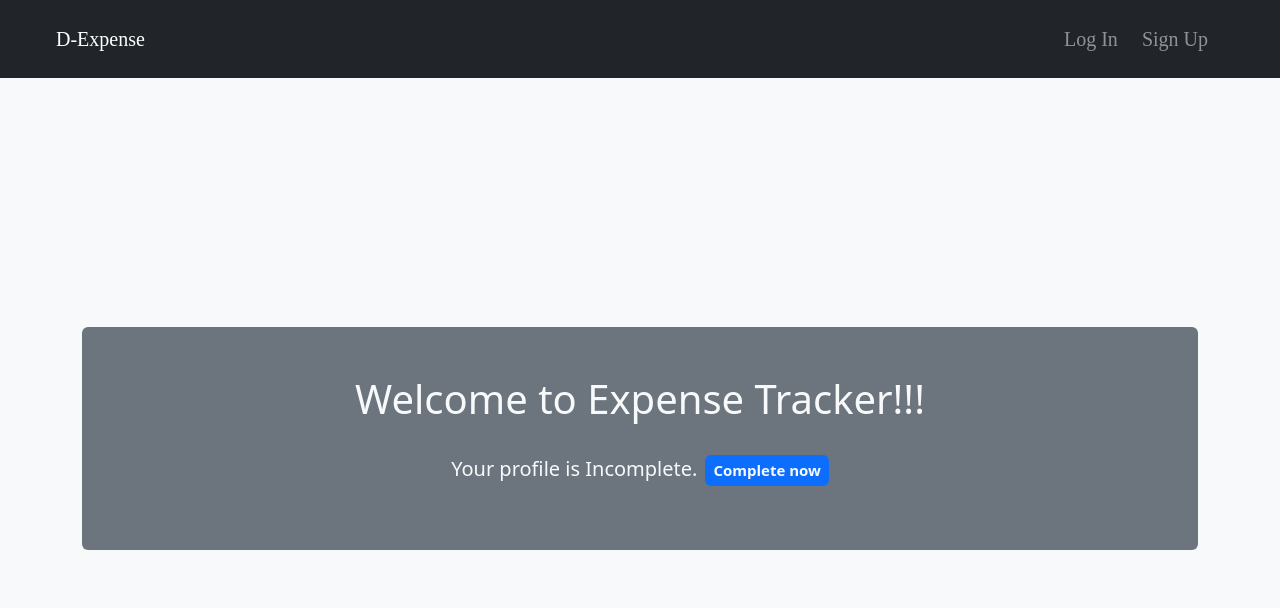
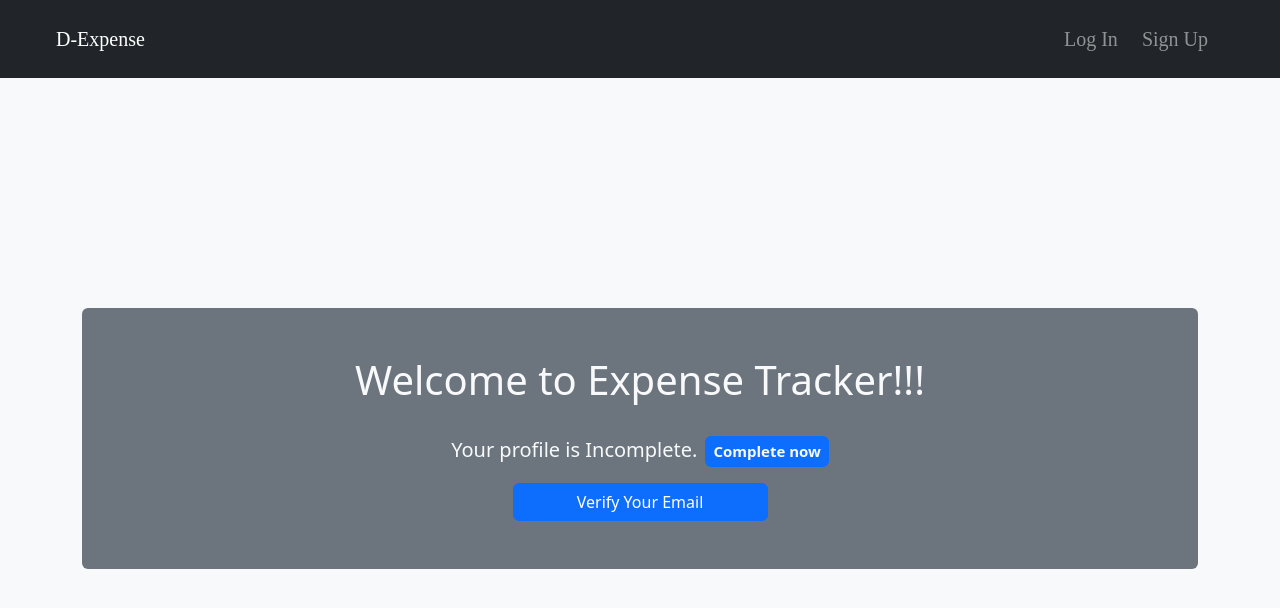
Before and after one commit to FarhanKhan7749/Expense-Tracker, a React (Create React App) app: page /welcome in a window 1280 px wide. Shown: the top 608 px of the page. Built offline with nearby package versions, Linux system fonts and the light colour scheme.

Commit message:
varify the eamil

```diff
--- a/src/Pages/WlcomePage/welcomePage.js
+++ b/src/Pages/WlcomePage/welcomePage.js
@@ -1,7 +1,36 @@
-import { Container, Badge } from "react-bootstrap";
+import { Container, Badge, Button } from "react-bootstrap";
 import { Link } from "react-router-dom";
+import AuthContext from "../../store/auth-context";
+import { useContext } from "react";
 
 const WelcomeHome = () => {
+
+  const authCtx = useContext(AuthContext);
+
+    const verifyEmailHandler = () =>{
+        let url = 'https://identitytoolkit.googleapis.com/v1/accounts:sendOobCode?key=AIzaSyB_-vfM--LmM1vWcFIkvCYJs7kKfJ6xfl8'
+        fetch(url,{
+            method: 'POST',
+            body: JSON.stringify({
+                requestType: "VERIFY_EMAIL",
+                idToken: authCtx.token,
+            }),
+            headers: {
+                'Content-Type': 'application/json'
+            },
+        }).then((res)=>{
+            if(res.ok){
+                return res.json();
+            }else{
+                let errorMessage = "Failed to Verify Email";
+                throw new Error(errorMessage);
+            }
+        }).then((data)=>{
+            console.log(data);
+        }).catch((err)=>{
+            alert(err.message);
+        })
+    }
   return (
     <div
       style={{
@@ -20,6 +49,14 @@ const WelcomeHome = () => {
             </Link>
           </Badge>
         </p>
+        <Button
+          className="col-md-3 text-center"
+          variant="primary"
+          type="submit"
+          onClick={verifyEmailHandler}
+        >
+          Verify Your Email
+        </Button>
       </Container>
     </div>
   );
```
